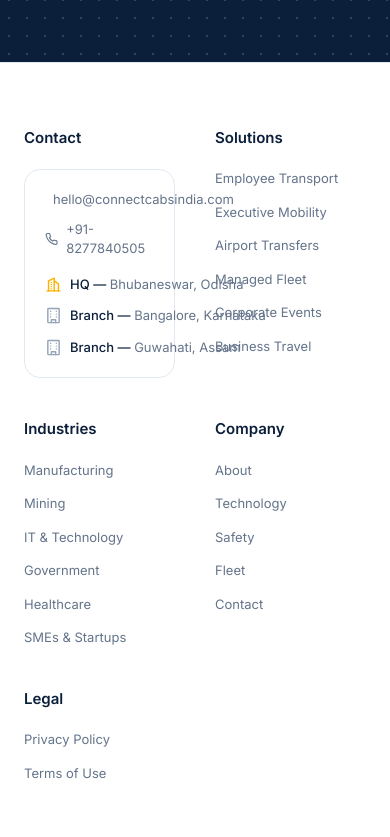
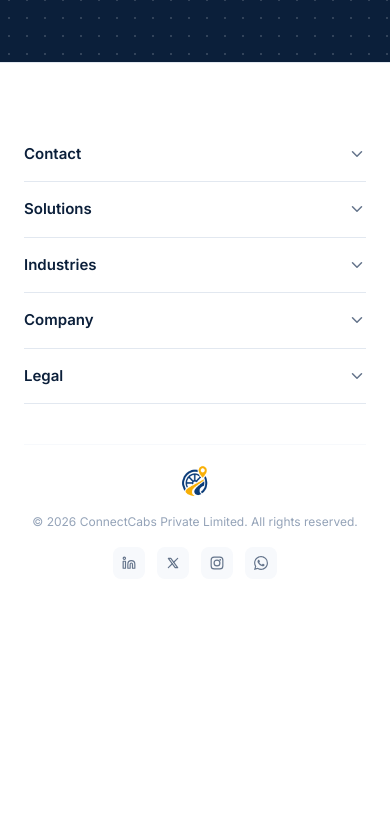
Before and after one commit to KharabelaParida/connectcabs-website, a Next.js app: page /about in a window 390 px wide. Shown: the part 4327-5164 px from the top of the page. After the commit the page ends 4930 px from the top, so only its background shows below. Built offline with nearby package versions, Linux system fonts and the light colour scheme.

Commit message:
Add mobile accordion footer, keep desktop 5-column grid unchanged

```diff
--- a/src/components/Footer.tsx
+++ b/src/components/Footer.tsx
@@ -1,19 +1,10 @@
 "use client";
 
+import { useState } from "react";
 import Link from "next/link";
 import Image from "next/image";
 
-export default function Footer() {
-  return (
-    <footer className="border-t border-[var(--border)] pt-16 pb-6">
-      <div className="max-w-[1100px] mx-auto px-6">
-
-        {/* ───── Footer Columns ───── */}
-        <div className="grid grid-cols-2 sm:grid-cols-3 md:grid-cols-[1.4fr_1fr_1fr_1fr_1fr] gap-10 mb-16">
-
-          {/* Column 1: Contact — moved to left, card with icons */}
-          <div>
-            <div className="text-[15px] font-semibold text-[var(--dark)] mb-5">Contact</div>
+const contactBlock = (
   <div className="border border-[var(--border)] rounded-2xl p-5">
     <div className="flex items-center gap-2 mb-2.5">
       <svg width="16" height="16" viewBox="0 0 24 24" fill="none" stroke="#64748B" strokeWidth="2" strokeLinecap="round" strokeLinejoin="round"><rect x="2" y="4" width="20" height="16" rx="2" /><path d="m22 7-10 5L2 7" /></svg>
@@ -24,8 +15,8 @@ export default function Footer() {
       <span className="text-[13px] text-[var(--muted)]">+91-8277840505</span>
     </div>
 
-              <div className="flex items-center gap-2 mb-3 whitespace-nowrap">
-                <svg width="17" height="17" viewBox="0 0 24 24" fill="none" stroke="var(--gold)" strokeWidth="2" strokeLinecap="round" strokeLinejoin="round" className="shrink-0">
+    <div className="flex items-start gap-2 mb-3 md:whitespace-nowrap">
+      <svg width="17" height="17" viewBox="0 0 24 24" fill="none" stroke="var(--gold)" strokeWidth="2" strokeLinecap="round" strokeLinejoin="round" className="shrink-0 mt-0.5 md:mt-0">
         <path d="M3 21h18" /><path d="M5 21V7l8-4v18" /><path d="M19 21V11l-6-4" />
         <path d="M9 9v.01" /><path d="M9 12v.01" /><path d="M9 15v.01" /><path d="M9 18v.01" />
       </svg>
@@ -33,8 +24,8 @@ export default function Footer() {
         <span className="text-[var(--dark)] font-medium">HQ —</span> Bhubaneswar, Odisha
       </span>
     </div>
-              <div className="flex items-center gap-2 mb-3 whitespace-nowrap">
-                <svg width="17" height="17" viewBox="0 0 24 24" fill="none" stroke="#94A3B8" strokeWidth="2" strokeLinecap="round" strokeLinejoin="round" className="shrink-0">
+    <div className="flex items-start gap-2 mb-3 md:whitespace-nowrap">
+      <svg width="17" height="17" viewBox="0 0 24 24" fill="none" stroke="#94A3B8" strokeWidth="2" strokeLinecap="round" strokeLinejoin="round" className="shrink-0 mt-0.5 md:mt-0">
         <rect x="4" y="2" width="16" height="20" rx="1" /><path d="M9 22v-4h6v4" />
         <path d="M8 6h.01" /><path d="M16 6h.01" /><path d="M8 10h.01" /><path d="M16 10h.01" /><path d="M8 14h.01" /><path d="M16 14h.01" />
       </svg>
@@ -42,8 +33,8 @@ export default function Footer() {
         <span className="text-[var(--dark)] font-medium">Branch —</span> Bangalore, Karnataka
       </span>
     </div>
-              <div className="flex items-center gap-2 whitespace-nowrap">
-                <svg width="17" height="17" viewBox="0 0 24 24" fill="none" stroke="#94A3B8" strokeWidth="2" strokeLinecap="round" strokeLinejoin="round" className="shrink-0">
+    <div className="flex items-start gap-2 md:whitespace-nowrap">
+      <svg width="17" height="17" viewBox="0 0 24 24" fill="none" stroke="#94A3B8" strokeWidth="2" strokeLinecap="round" strokeLinejoin="round" className="shrink-0 mt-0.5 md:mt-0">
         <rect x="4" y="2" width="16" height="20" rx="1" /><path d="M9 22v-4h6v4" />
         <path d="M8 6h.01" /><path d="M16 6h.01" /><path d="M8 10h.01" /><path d="M16 10h.01" /><path d="M8 14h.01" /><path d="M16 14h.01" />
       </svg>
@@ -52,11 +43,9 @@ export default function Footer() {
       </span>
     </div>
   </div>
-          </div>
+);
 
-          {/* Column 2: Solutions */}
-          <div>
-            <div className="text-[15px] font-semibold text-[var(--dark)] mb-5">Solutions</div>
+const solutionsLinks = (
   <div className="flex flex-col gap-3.5">
     <Link href="#" className="text-[13px] text-[var(--muted)] hover:text-[var(--dark)] transition-colors">Employee Transport</Link>
     <Link href="#" className="text-[13px] text-[var(--muted)] hover:text-[var(--dark)] transition-colors">Executive Mobility</Link>
@@ -65,11 +54,9 @@ export default function Footer() {
     <Link href="#" className="text-[13px] text-[var(--muted)] hover:text-[var(--dark)] transition-colors">Corporate Events</Link>
     <Link href="#" className="text-[13px] text-[var(--muted)] hover:text-[var(--dark)] transition-colors">Business Travel</Link>
   </div>
-          </div>
+);
 
-          {/* Column 3: Industries */}
-          <div>
-            <div className="text-[15px] font-semibold text-[var(--dark)] mb-5">Industries</div>
+const industriesLinks = (
   <div className="flex flex-col gap-3.5">
     <Link href="#" className="text-[13px] text-[var(--muted)] hover:text-[var(--dark)] transition-colors">Manufacturing</Link>
     <Link href="#" className="text-[13px] text-[var(--muted)] hover:text-[var(--dark)] transition-colors">Mining</Link>
@@ -78,11 +65,9 @@ export default function Footer() {
     <Link href="#" className="text-[13px] text-[var(--muted)] hover:text-[var(--dark)] transition-colors">Healthcare</Link>
     <Link href="#" className="text-[13px] text-[var(--muted)] hover:text-[var(--dark)] transition-colors">SMEs & Startups</Link>
   </div>
-          </div>
+);
 
-          {/* Column 4: Company */}
-          <div>
-            <div className="text-[15px] font-semibold text-[var(--dark)] mb-5">Company</div>
+const companyLinks = (
   <div className="flex flex-col gap-3.5">
     <Link href="/about" className="text-[13px] text-[var(--muted)] hover:text-[var(--dark)] transition-colors">About</Link>
     <Link href="#technology" className="text-[13px] text-[var(--muted)] hover:text-[var(--dark)] transition-colors">Technology</Link>
@@ -90,23 +75,92 @@ export default function Footer() {
     <Link href="#fleet" className="text-[13px] text-[var(--muted)] hover:text-[var(--dark)] transition-colors">Fleet</Link>
     <Link href="https://wa.me/918277840505?text=Hi%20ConnectCabs%2C%20I%20would%20like%20to%20know%20more%20about%20your%20services." target="_blank" className="text-[13px] text-[var(--muted)] hover:text-[var(--dark)] transition-colors">Contact</Link>
   </div>
-          </div>
+);
 
-          {/* Column 5: Legal */}
-          <div>
-            <div className="text-[15px] font-semibold text-[var(--dark)] mb-5">Legal</div>
+const legalLinks = (
   <div className="flex flex-col gap-3.5">
     <Link href="#" className="text-[13px] text-[var(--muted)] hover:text-[var(--dark)] transition-colors">Privacy Policy</Link>
     <Link href="#" className="text-[13px] text-[var(--muted)] hover:text-[var(--dark)] transition-colors">Terms of Use</Link>
   </div>
+);
+
+const accordionSections = [
+  { id: "contact", title: "Contact", content: contactBlock },
+  { id: "solutions", title: "Solutions", content: solutionsLinks },
+  { id: "industries", title: "Industries", content: industriesLinks },
+  { id: "company", title: "Company", content: companyLinks },
+  { id: "legal", title: "Legal", content: legalLinks },
+];
+
+export default function Footer() {
+  const [openSection, setOpenSection] = useState<string | null>(null);
+
+  const toggle = (id: string) => {
+    setOpenSection((prev) => (prev === id ? null : id));
+  };
+
+  return (
+    <footer className="border-t border-[var(--border)] pt-16 pb-6">
+      <div className="max-w-[1100px] mx-auto px-6">
+
+        {/* ───── Desktop: 5-column grid, unchanged ───── */}
+        <div className="hidden md:grid grid-cols-[1.4fr_1fr_1fr_1fr_1fr] gap-10 mb-16">
+          <div>
+            <div className="text-[15px] font-semibold text-[var(--dark)] mb-5">Contact</div>
+            {contactBlock}
+          </div>
+          <div>
+            <div className="text-[15px] font-semibold text-[var(--dark)] mb-5">Solutions</div>
+            {solutionsLinks}
+          </div>
+          <div>
+            <div className="text-[15px] font-semibold text-[var(--dark)] mb-5">Industries</div>
+            {industriesLinks}
+          </div>
+          <div>
+            <div className="text-[15px] font-semibold text-[var(--dark)] mb-5">Company</div>
+            {companyLinks}
+          </div>
+          <div>
+            <div className="text-[15px] font-semibold text-[var(--dark)] mb-5">Legal</div>
+            {legalLinks}
+          </div>
         </div>
 
+        {/* ───── Mobile: tap-to-expand accordion ───── */}
+        <div className="md:hidden mb-10">
+          {accordionSections.map((section) => {
+            const isOpen = openSection === section.id;
+            return (
+              <div key={section.id} className="border-b border-[var(--border)]">
+                <button
+                  onClick={() => toggle(section.id)}
+                  className="w-full flex items-center justify-between py-4 text-left"
+                  aria-expanded={isOpen}
+                >
+                  <span className="text-[15px] font-semibold text-[var(--dark)]">{section.title}</span>
+                  <svg
+                    width="18"
+                    height="18"
+                    viewBox="0 0 24 24"
+                    fill="none"
+                    stroke="#64748B"
+                    strokeWidth="2"
+                    strokeLinecap="round"
+                    strokeLinejoin="round"
+                    className={`transition-transform duration-200 ${isOpen ? "rotate-180" : ""}`}
+                  >
+                    <path d="m6 9 6 6 6-6" />
+                  </svg>
+                </button>
+                {isOpen && <div className="pb-5">{section.content}</div>}
+              </div>
+            );
+          })}
         </div>
 
         {/* ───── Bottom Bar ───── */}
         <div className="border-t border-[var(--off-white)] pt-5 flex flex-col sm:flex-row items-center justify-between gap-4">
-
-          {/* Logo icon — scrolls to top on click */}
 
           <a  href="/"
             onClick={(e) => { e.preventDefault(); window.scrollTo({ top: 0, behavior: "smooth" }); }}
@@ -115,15 +169,12 @@ export default function Footer() {
             <Image src="/logo-icon.png" alt="ConnectCabs" width={100} height={100} className="h-8 w-auto" />
           </a>
 
-          {/* Copyright */}
           <span className="text-[12px] text-[var(--muted-light)]">
             © {new Date().getFullYear()} ConnectCabs Private Limited. All rights reserved.
           </span>
 
-          {/* Social Icons */}
           <div className="flex gap-3">
 
-            {/* LinkedIn */}
             <a href="#" target="_blank" className="w-8 h-8 rounded-lg bg-[var(--off-white)] flex items-center justify-center hover:bg-[var(--border)] transition-colors">
               <svg width="14" height="14" viewBox="0 0 24 24" fill="none" stroke="#64748B" strokeWidth="2" strokeLinecap="round" strokeLinejoin="round">
                 <path d="M16 8a6 6 0 0 1 6 6v7h-4v-7a2 2 0 0 0-2-2 2 2 0 0 0-2 2v7h-4v-7a6 6 0 0 1 6-6z" />
@@ -132,7 +183,6 @@ export default function Footer() {
               </svg>
             </a>
 
-            {/* X (Twitter) */}
             <a href="#" target="_blank" className="w-8 h-8 rounded-lg bg-[var(--off-white)] flex items-center justify-center hover:bg-[var(--border)] transition-colors">
               <svg width="14" height="14" viewBox="0 0 24 24" fill="none" stroke="#64748B" strokeWidth="2" strokeLinecap="round" strokeLinejoin="round">
                 <path d="M4 4l11.733 16h4.267l-11.733 -16z" />
@@ -140,7 +190,6 @@ export default function Footer() {
               </svg>
             </a>
 
-            {/* Instagram */}
             <a href="#" target="_blank" className="w-8 h-8 rounded-lg bg-[var(--off-white)] flex items-center justify-center hover:bg-[var(--border)] transition-colors">
               <svg width="14" height="14" viewBox="0 0 24 24" fill="none" stroke="#64748B" strokeWidth="2" strokeLinecap="round" strokeLinejoin="round">
                 <rect x="2" y="2" width="20" height="20" rx="5" />
@@ -148,8 +197,6 @@ export default function Footer() {
                 <circle cx="17.5" cy="6.5" r="1.5" fill="#64748B" stroke="none" />
               </svg>
             </a>
-
-            {/* WhatsApp */}
 
             <a   href="https://wa.me/918277840505?text=Hi%20ConnectCabs%2C%20I%20would%20like%20to%20know%20more%20about%20your%20services."
               target="_blank"
```
Lines whose indentation alone changed are shown as unchanged.
